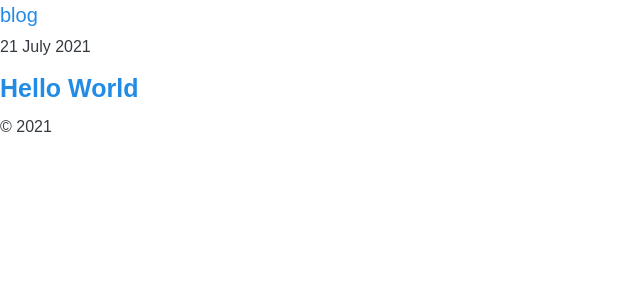
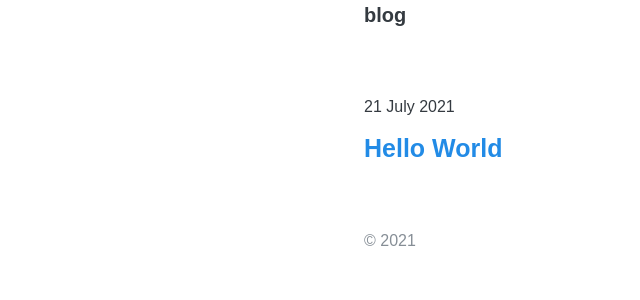
Before and after one commit to mhmdilfaj/blog, a Jekyll site: the page built from index.html, in a window 1280 px wide. Shown: the top 300 px of the page, without its empty margins (0-640 px from the left). Built offline with Jekyll 4.4.1, drawn with Linux system fonts in a browser that asks for light colours.

Commit message:
Update default.html

```diff
--- a/_layouts/default.html
+++ b/_layouts/default.html
@@ -14,15 +14,15 @@
     <link rel="stylesheet" href="{{ 'assets/normalize.css' | relative_url }}">
     <link rel="stylesheet" href="{{ 'assets/stylesheet.css' | relative_url }}">
   </head>
-  <body>
-    <header>
-      <a href="{{ site.url }}">{{ site.title }}</a>
+  <body class="container">
+    <header class="mb-3">
+      <a href="{{ site.url }}" class="text-dark fw-bold">{{ site.title }}</a>
     </header>
     <main>
       {{ content }}
     </main>
-    <footer>
-      <small>© 2021</small>
+    <footer class="mt-3">
+      <small class="text-muted">© 2021</small>
     </footer>
   </body>
 </html>
```
